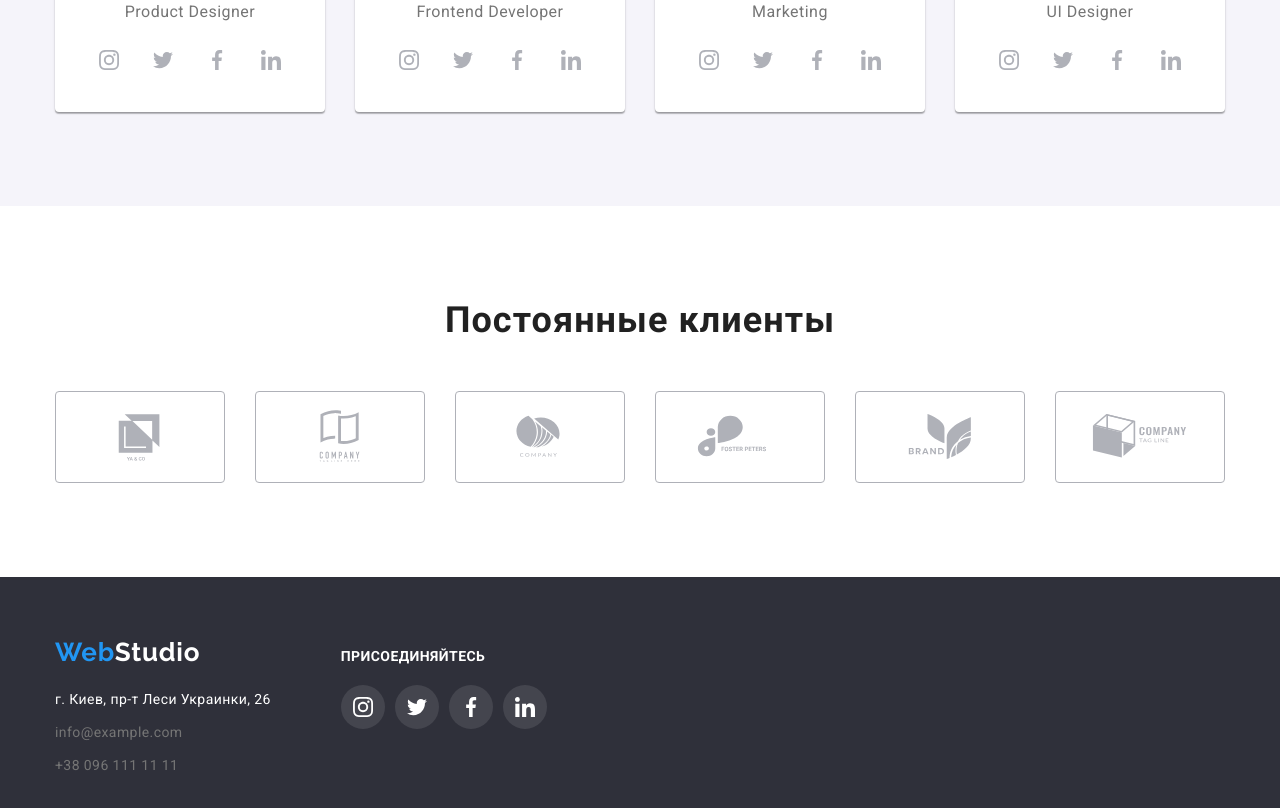
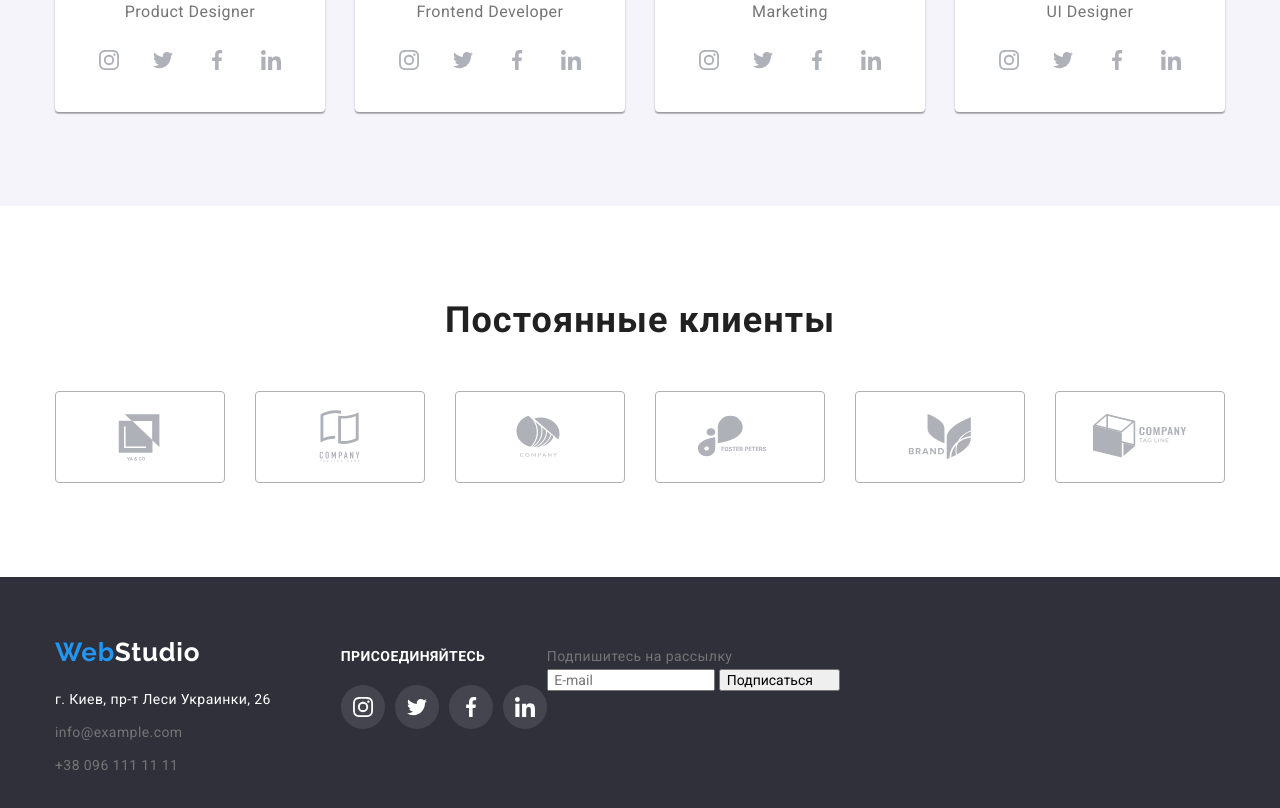
Before and after one commit to GaydAndr/goit-markup-hw-06, a plain HTML site: page index.html in a window 1280 px wide. Shown: the part 2105-2913 px from the top of the page. Drawn offline with nearby package versions, Linux system fonts and the light colour scheme; a script that the page names is missing.

Commit message:
Update index.html

```diff
--- a/index.html
+++ b/index.html
@@ -395,6 +395,18 @@
           </li>
         </ul>
       </div>
+      <form class="form-footer">
+        <p class="subscribe">Подпишитесь на рассылку</p>
+        <div class="subscribe-fld">
+          <input class="inptfld" type="email" name="email" placeholder=" E-mail" />
+          <button class="subscribebtn" type="submit">
+            Подписаться
+            <svg class="icon" width="16" height="12">
+              <use href="./images/icons.svg#icon-send"></use>
+            </svg>
+          </button>
+        </div>
+      </form>
     </div>
   </footer>
 
@@ -408,7 +420,6 @@
     </div>
   </div>
 
-
   <script src="./js/modal.js"></script>
 </body>
 
```
